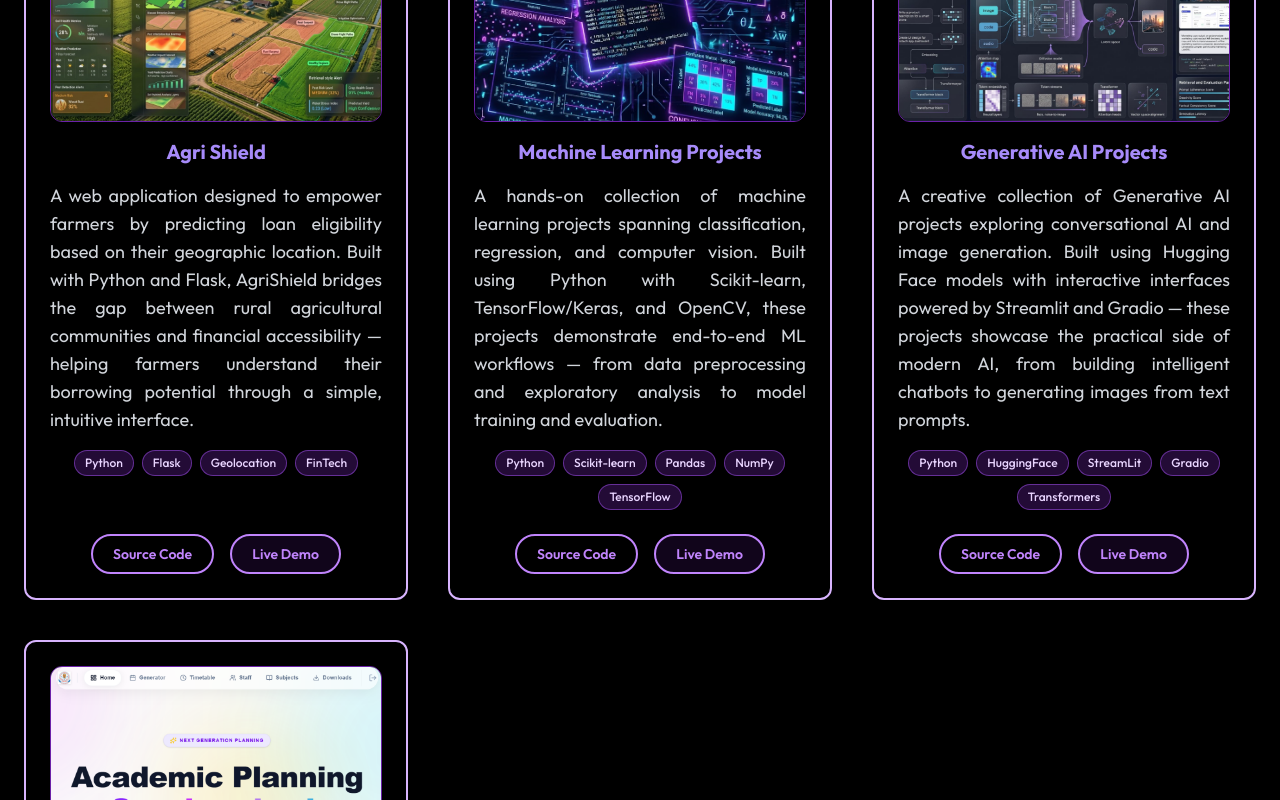
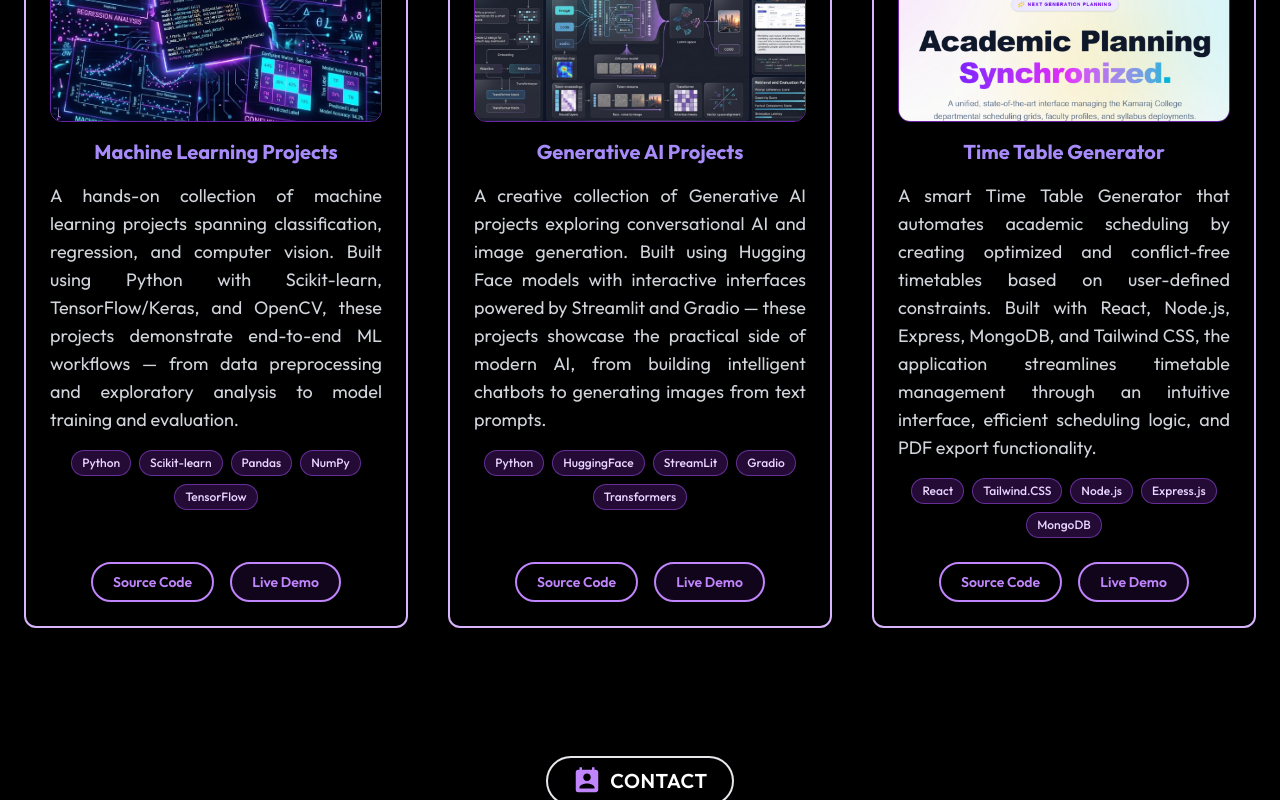
Before and after one commit to v56ishali/vishali_portfolio, a React (Vite) app: page / in a window 1280 px wide. Shown: the part 6505-7305 px from the top of the page. Built offline with nearby package versions, Linux system fonts and the light colour scheme.

Commit message:
Hide Agri Shield project temporarily

```diff
--- a/src/Components/MyWork/MyWork.jsx
+++ b/src/Components/MyWork/MyWork.jsx
@@ -35,14 +35,14 @@ const MyWork = () => {
       sourceLink: "https://github.com/v56ishali/Dual_prompt_image-text_matching",
       demoLink: "https://huggingface.co/spaces/vishali-056/Dual_Prompt"
     },
-    {
-      title: "Agri Shield",
-      description: "A web application designed to empower farmers by predicting loan eligibility based on their geographic location. Built with Python and Flask, AgriShield bridges the gap between rural agricultural communities and financial accessibility — helping farmers understand their borrowing potential through a simple, intuitive interface.",
-      image: agrishieldImg,
-      technologies: ["Python", "Flask", "Geolocation", "FinTech"],
-      sourceLink: "https://github.com/v56ishali/Agri_Shield",
-      demoLink: "https://huggingface.co/spaces/vishali-056/GeoLocation_IP"
-    },
+    // {
+    //   title: "Agri Shield",
+    //   description: "A web application designed to empower farmers by predicting loan eligibility based on their geographic location. Built with Python and Flask, AgriShield bridges the gap between rural agricultural communities and financial accessibility — helping farmers understand their borrowing potential through a simple, intuitive interface.",
+    //   image: agrishieldImg,
+    //   technologies: ["Python", "Flask", "Geolocation", "FinTech"],
+    //   sourceLink: "https://github.com/v56ishali/Agri_Shield",
+    //   demoLink: "https://huggingface.co/spaces/vishali-056/GeoLocation_IP"
+    // },
     {
       title: "Machine Learning Projects",
       description: "A hands-on collection of machine learning projects spanning classification, regression, and computer vision. Built using Python with Scikit-learn, TensorFlow/Keras, and OpenCV, these projects demonstrate end-to-end ML workflows — from data preprocessing and exploratory analysis to model training and evaluation.",
```
